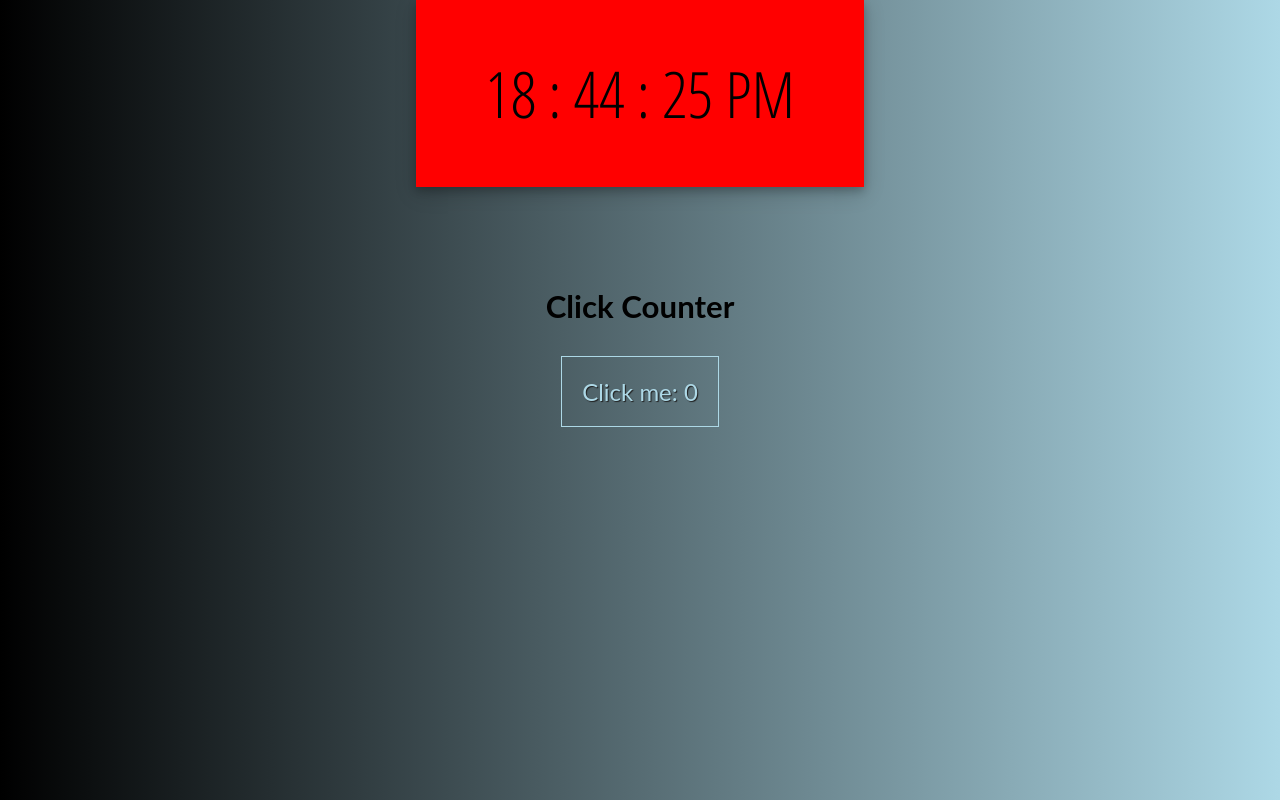
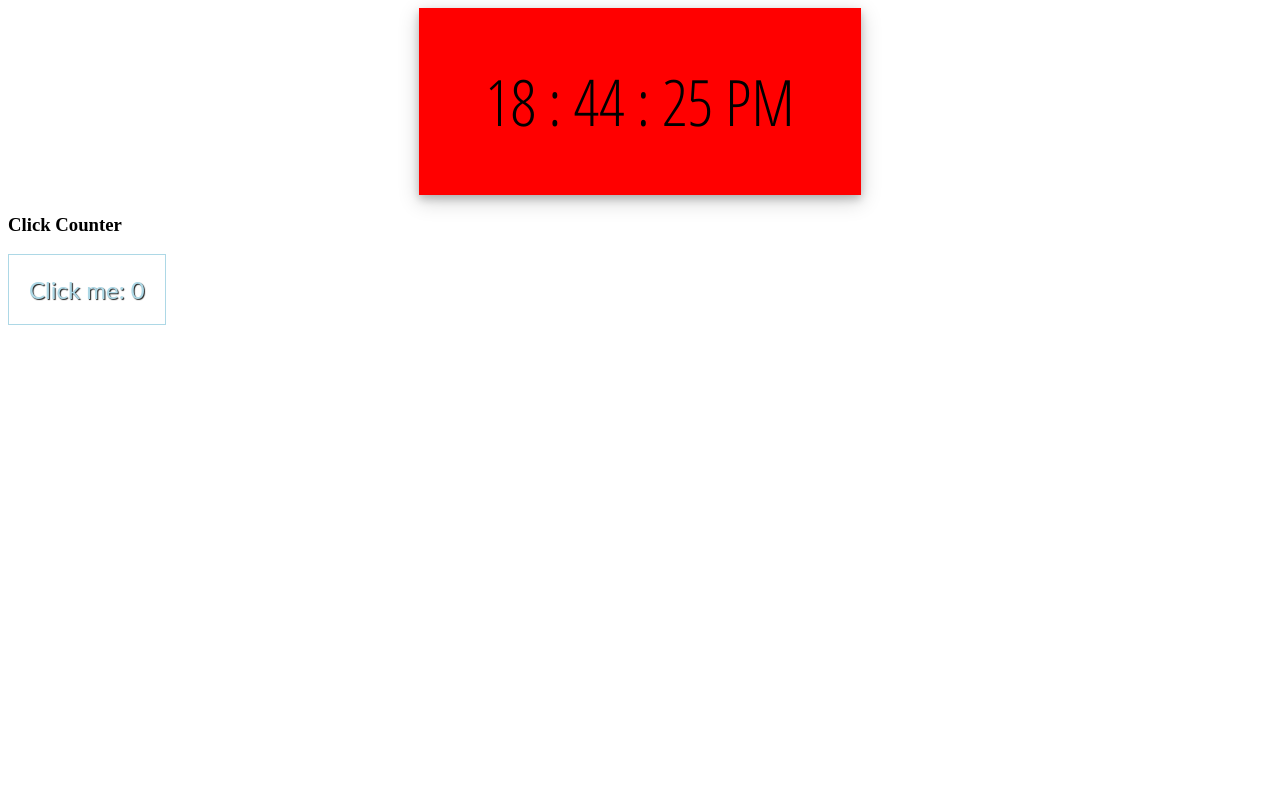
Before and after one commit to Ram-7401/Digital-Clock, a plain HTML site: page Digital clock/index.html in a window 1280 px wide. Drawn offline with Linux system fonts and the light colour scheme.

Commit message:
Update styles.css

```diff
--- a/Digital clock/styles.css
+++ b/Digital clock/styles.css
@@ -11,34 +11,7 @@
  text-align: center;
  box-shadow: 0 4px 8px 0 rgba(0, 0, 0, 0.2), 0 6px 20px 0 rgba(0, 0, 0, 0.19);
 }
-body {
-  margin: 0;
-  padding: 0;
-  font-family: "Lato", sans-serif;
-  font-size: 20pt;
-  font-weight: normal;
-  background: lightblue;
-  background: -webkit-linear-gradient(
-    -90deg,
-    lightblue,
-    black
-  ); /* For Safari 5.1 to 6.0 */
-  background: -o-linear-gradient(
-    -90deg,
-    lightblue,
-    black
-  ); /* For Opera 11.1 to 12.0 */
-  background: -moz-linear-gradient(
-    -90deg,
-    lightblue,
-    black
-  ); /* For Firefox 3.6 to 15 */
-  background: linear-gradient(-90deg, lightblue, black);
 
-.main {
-  margin: 100px auto;
-  text-align: center;
-}
 
 button {
   padding: 20px;
```
